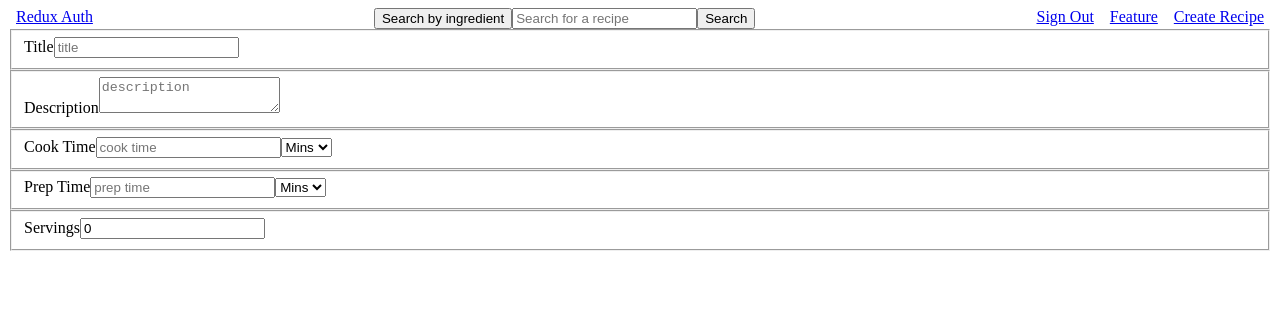
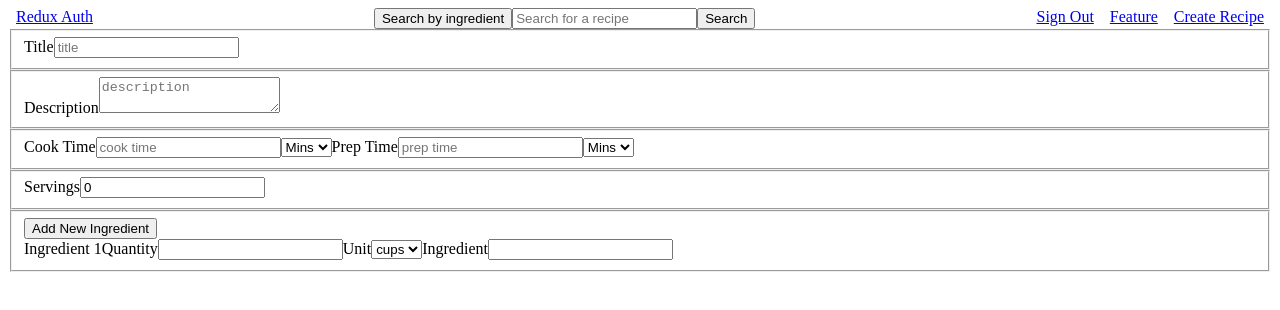
Before and after one commit to seangrant118/recipe-app, a React (Create React App) app in the folder client/: page /createrecipe in a window 1280 px wide. Shown: the top 310 px of the page. Built offline with nearby package versions, Linux system fonts and the light colour scheme; sample sign-in values are in the browser's storage.

Commit message:
ingredients

```diff
--- a/client/src/components/CreateRecipe.js
+++ b/client/src/components/CreateRecipe.js
@@ -13,7 +13,14 @@ class CreateRecipe extends React.Component {
       time: "",
       unit: "Mins"
     },
-    servings: 0
+    servings: 0,
+    ingredients: [
+      {
+        quantity: "",
+        unit: "",
+        ingredient: ""
+      }
+    ]
   };
   titleChange = e => {
     let title = e.target.value;
@@ -57,7 +64,29 @@ class CreateRecipe extends React.Component {
       servings
     });
   };
+  addIngredient = e => {
+    e.preventDefault();
+    this.setState(prevState => ({
+      ingredients: [
+        ...prevState.ingredients,
+        { quantity: "", unit: "", ingredient: "" }
+      ]
+    }));
+  };
+  ingredientChange = e => {
+    if (["quantity", "unit", "ingredient"].includes(e.target.className)) {
+      let ingredients = [...this.state.ingredients];
+      ingredients[e.target.dataset.id][
+        e.target.className
+      ] = e.target.value.toUpperCase();
+      this.setState({ ingredients }, () => console.log(this.state.ingredients));
+    } else {
+      this.setState({ [e.target.name]: e.target.value.toUpperCase() });
+      console.log(e.target);
+    }
+  };
   render() {
+    let { ingredients } = this.state;
     return (
       <form>
         <fieldset>
@@ -96,8 +125,6 @@ class CreateRecipe extends React.Component {
             <option value="Mins">Mins</option>
             <option value="Hrs">Hrs</option>
           </select>
-        </fieldset>
-        <fieldset>
           <label>Prep Time</label>
           <input
             name="prep time"
@@ -124,6 +151,41 @@ class CreateRecipe extends React.Component {
             onChange={this.servingChange}
           />
         </fieldset>
+        <fieldset onChange={this.ingredientChange}>
+          <button onClick={this.addIngredient}>Add New Ingredient</button>
+          {ingredients.map((ingredient, i) => {
+            let ingredientID = `ingredient-${i}`;
+            let quantityID = `quantity-${i}`;
+            let unitID = `unit-${i}`;
+
+            return (
+              <div key={i}>
+                <label>{`Ingredient ${i + 1}`}</label>
+                <label htmlFor={quantityID}>Quantity</label>
+                <input
+                  type="number"
+                  name={quantityID}
+                  data-id={i}
+                  id={quantityID}
+                  className="quantity"
+                />
+                <label htmlFor={unitID}>Unit</label>
+                <select name={unitID} data-id={i} id={unitID} className="unit">
+                  <option value="cups">cups</option>
+                  <option value="tbs">tbs</option>
+                </select>
+                <label htmlFor={ingredientID}>Ingredient</label>
+                <input
+                  type="text"
+                  name={ingredientID}
+                  data-id={i}
+                  id={ingredientID}
+                  className="ingredient"
+                />
+              </div>
+            );
+          })}
+        </fieldset>
       </form>
     );
   }
```
